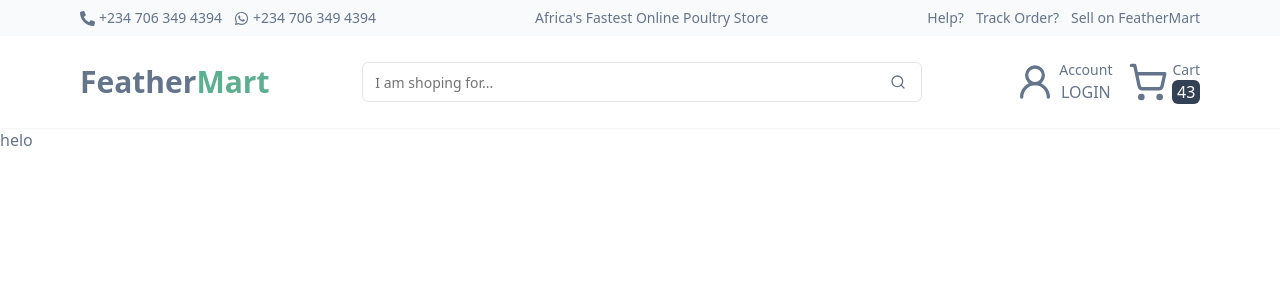
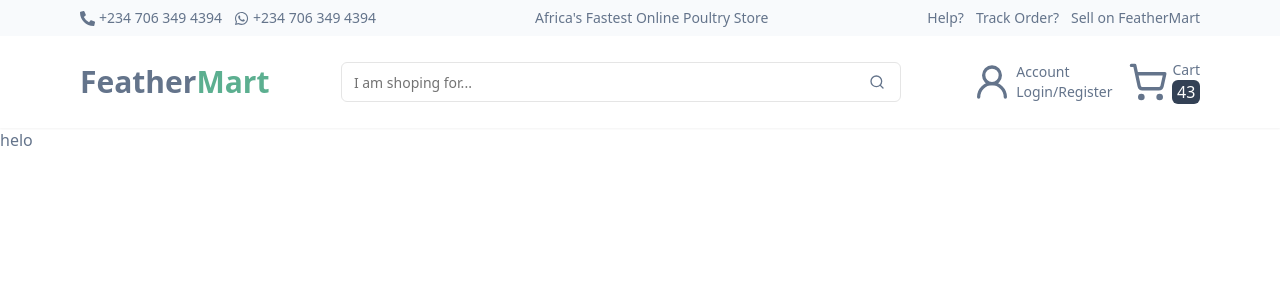
Before and after one commit to AdejohOS/feather-mart, a Next.js app: page / in a window 1280 px wide. Shown: the top 300 px of the page. Built offline with nearby package versions, Linux system fonts and the light colour scheme.

Commit message:
initial commit

```diff
--- a/src/components/user-menu.tsx
+++ b/src/components/user-menu.tsx
@@ -17,9 +17,9 @@ export const UserMenu = () => {
       <DropdownMenuTrigger asChild className="relative outline-none">
         <button className="flex items-center gap-1 border-none stroke-none">
           <User2Icon className="size-10 shrink-0" />
-          <div>
+          <div className="text-start">
             <p className="text-sm">Account</p>
-            <p className="font-medium">LOGIN</p>
+            <p className="font-medium text-sm">Login/Register</p>
           </div>
         </button>
       </DropdownMenuTrigger>
```
